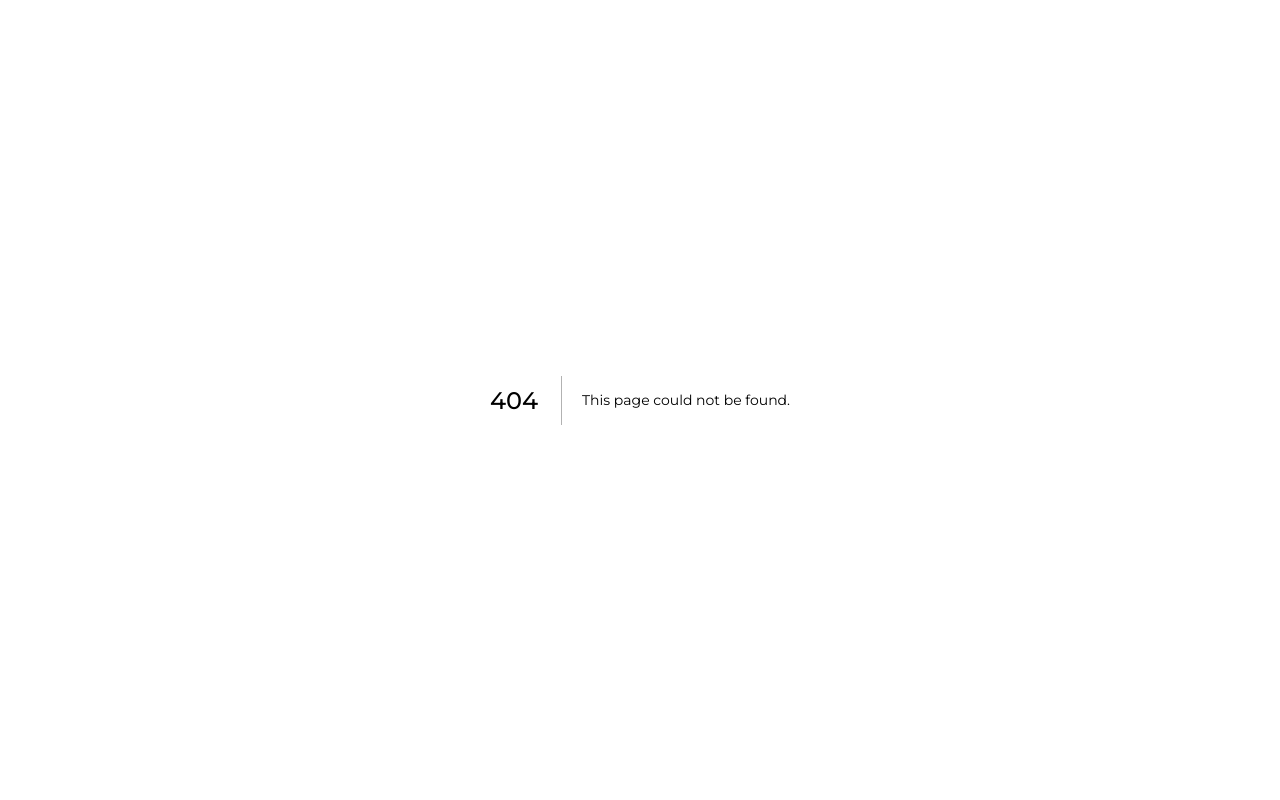
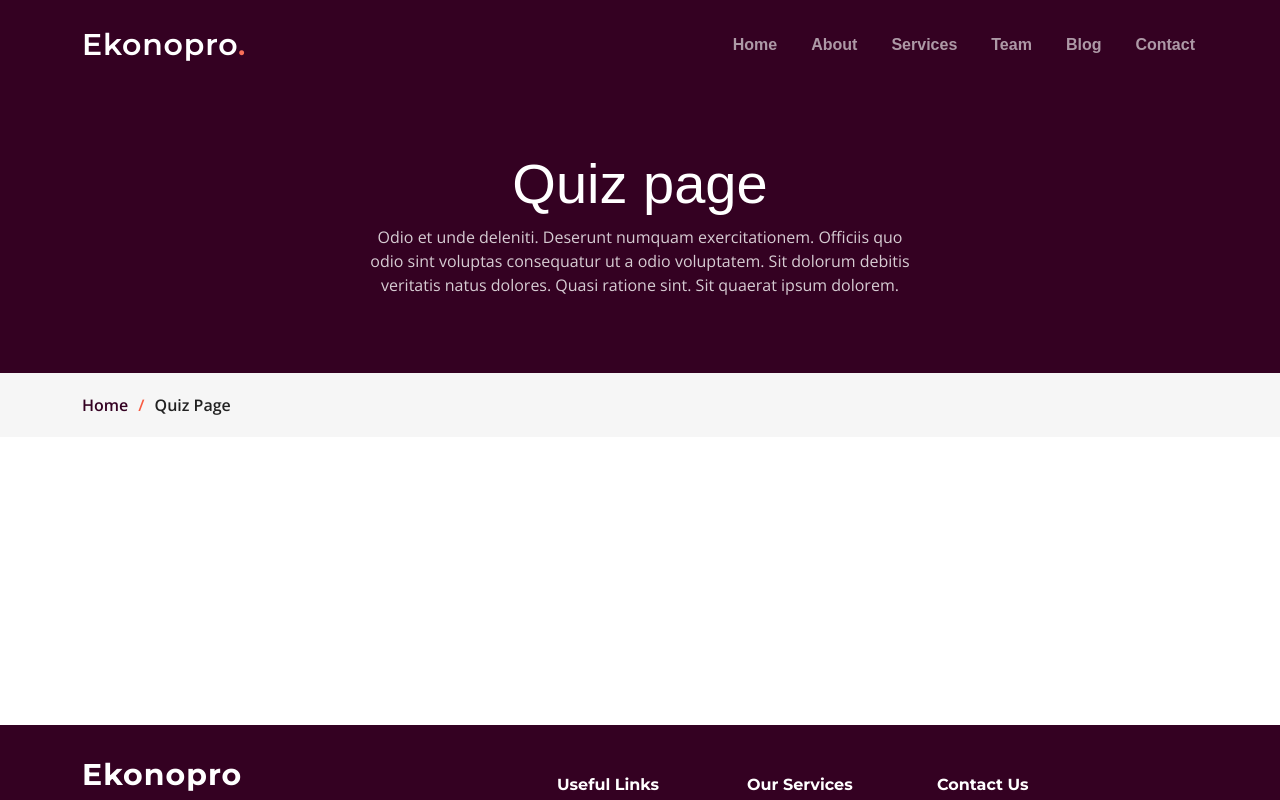
Before and after one commit to Rk-Virus/Economics-Site, a Next.js app: page /quiz in a window 1280 px wide. Before the commit this address had no page. Shown: the top 800 px of the page. Built offline with nearby package versions, Linux system fonts and the light colour scheme.

Commit message:
blog done

```diff
--- a/components/Aboutus.js
+++ b/components/Aboutus.js
@@ -34,10 +34,6 @@ function Aboutus() {
                 velit esse cillum dolore eu fugiat nulla pariatur. Excepteur sint occaecat cupidatat non proident
               </p>
 
-              <div className="position-relative mt-4">
-                <img src="assets/img/about-2.jpg" className="img-fluid rounded-4" alt="" />
-                <a href="https://www.youtube.com/watch?v=LXb3EKWsInQ" className="glightbox play-btn"></a>
-              </div>
             </div>
           </div>
         </div>
--- a/package.json
+++ b/package.json
@@ -16,6 +16,7 @@
     "next-sanity": "^4.0.6",
     "react": "18.2.0",
     "react-dom": "18.2.0",
+    "react-portable-text": "^0.6.0",
     "rxjs": "^7.8.0",
     "rxjs-compat": "^6.6.7"
   }
--- a/pages/blog.js
+++ b/pages/blog.js
@@ -6,10 +6,7 @@ function blog() {
     return (
         <>
             <Header />
-
-
             <main id="main">
-
                 {/* <!-- ======= Breadcrumbs ======= --> */}
                 <div className="breadcrumbs">
                     <div className="page-header d-flex align-items-center" >
--- /dev/null
+++ b/pages/quiz.js
@@ -0,0 +1,55 @@
+import React from 'react'
+import Footer from '../components/Footer'
+import Header from '../components/Header'
+
+function quiz() {
+  return (
+    <>
+     <Header />
+     <main id="main">
+
+        {/* <!-- ======= Breadcrumbs ======= --> */}
+        <div className="breadcrumbs">
+                    <div className="page-header d-flex align-items-center" >
+                        <div className="container position-relative">
+                            <div className="row d-flex justify-content-center">
+                                <div className="col-lg-6 text-center">
+                                    <h2>Quiz page</h2>
+                                    <p>Odio et unde deleniti. Deserunt numquam exercitationem. Officiis quo odio sint voluptas consequatur ut a odio voluptatem. Sit dolorum debitis veritatis natus dolores. Quasi ratione sint. Sit quaerat ipsum dolorem.</p>
+                                </div>
+                            </div>
+                        </div>
+                    </div>
+                    <nav>
+                        <div className="container">
+                            <ol>
+                                <li><a href="index.html">Home</a></li>
+                                <li>Quiz Page</li>
+                            </ol>
+                        </div>
+                    </nav>
+                </div>
+                {/* <!-- End Breadcrumbs --> */}
+
+                <div className='bg-white'>
+                    <br/>
+                    <br/>
+                    <br/>
+                    <br/>
+                    <br/>
+                    <br/>
+                    <br/>
+                    <br/>
+                    <br/>
+                    <br/>
+                    <br/>
+                    <br/>
+                </div>
+     </main>
+
+     <Footer />
+    </>
+  )
+}
+
+export default quiz
```
Also changed, not shown: components/Blogs.js (+22 -13 lines), components/Faq.js (+0 -17 lines), pages/index.js (+14 -11 lines), public/assets/img/blog/adit.jpeg (added).
